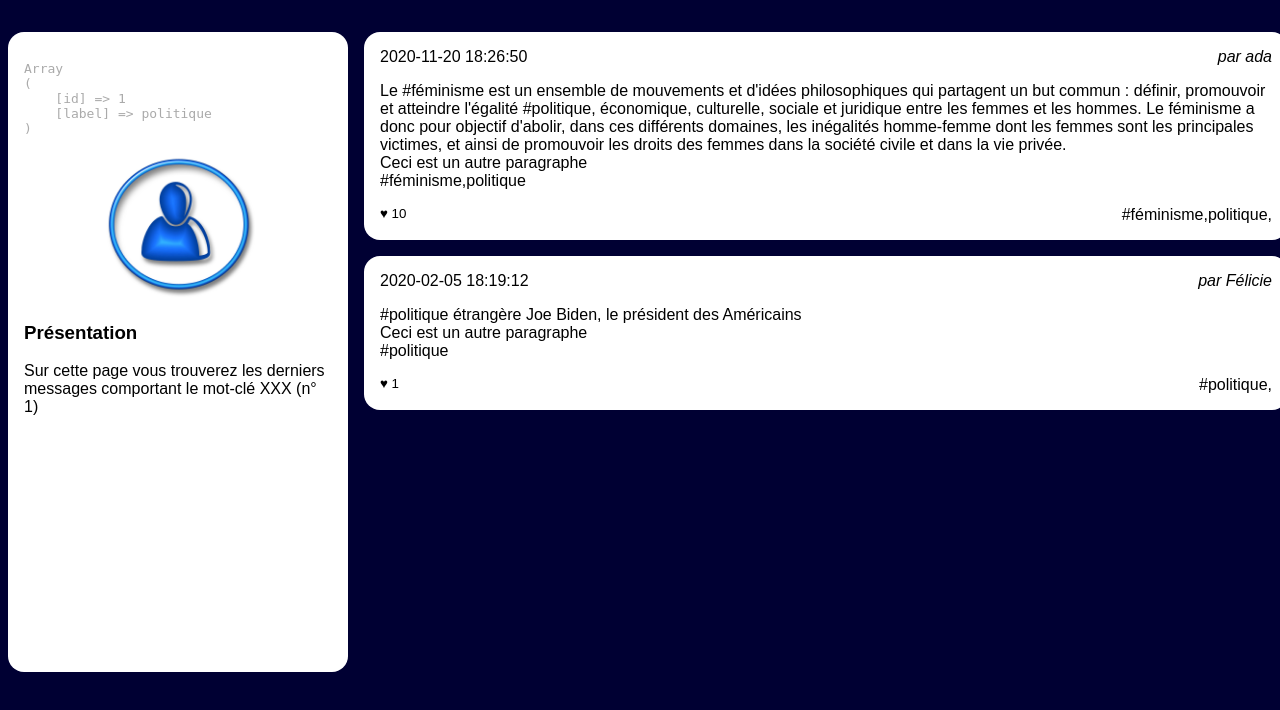
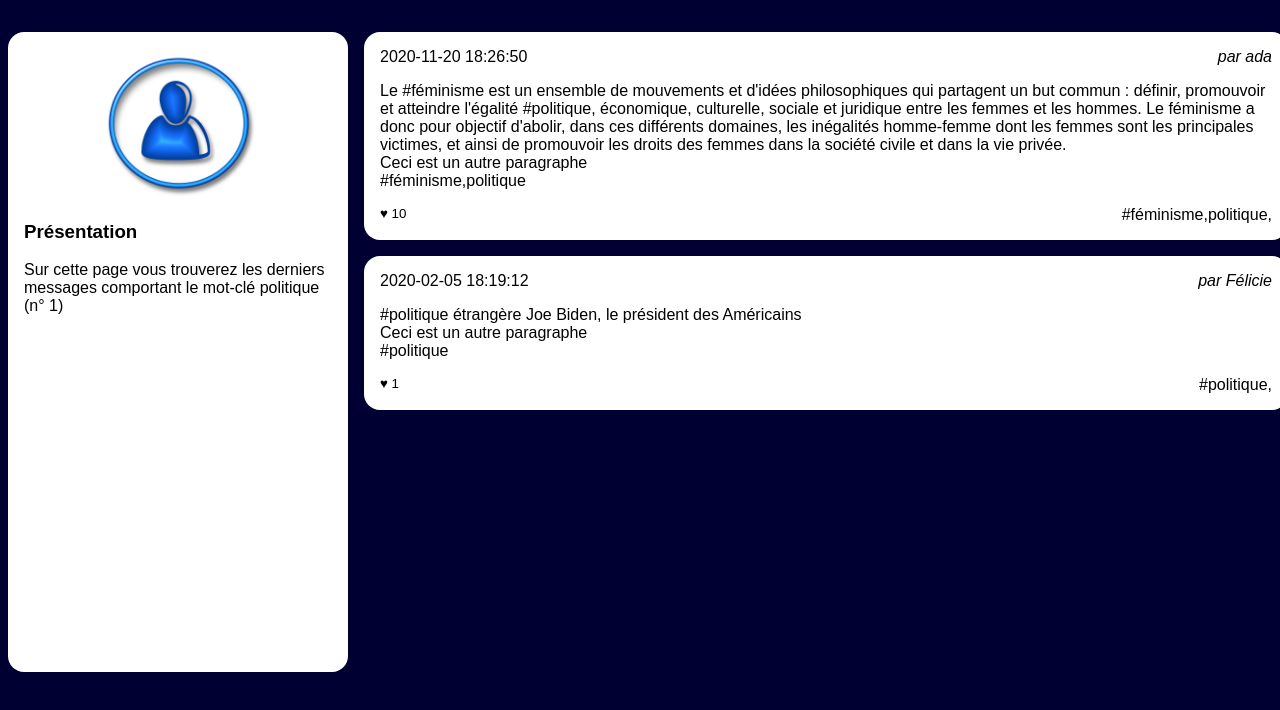
Before and after one commit to adatechschool/project-collectif---reseau-social-php-thomas-arthur-estherl-camille, a PHP site: page /tags.php?tag_id=1 in a window 1280 px wide. Shown: the part 90-800 px from the top of the page. Run offline with PHP 8.4, Linux system fonts and the light colour scheme; data comes from the database, SQL or seed files in the repository.

Commit message:
erreurs corrigées

```diff
--- a/niveau1/niv1/followers.php
+++ b/niveau1/niv1/followers.php
@@ -53,7 +53,7 @@
                 $lesInformations = $mysqli->query($laQuestionEnSql);
                 // Etape 4: à vous de jouer
                 //@todo: faire la boucle while de parcours des abonnés et mettre les bonnes valeurs ci dessous
-                ?> while ($user = $lesInformations->fetch_assoc())
+                while ($user = $lesInformations->fetch_assoc())
                 {
                 ?>
                 <article>
--- a/niveau1/niv1/tags.php
+++ b/niveau1/niv1/tags.php
@@ -52,16 +52,14 @@
                 $lesInformations = $mysqli->query($laQuestionEnSql);
                 $tag = $lesInformations->fetch_assoc();
                 //@todo: afficher le résultat de la ligne ci dessous, remplacer XXX par le label et effacer la ligne ci-dessous
-                echo "<pre>" . print_r($tag, 1) . "</pre>";
                 ?>
                 <img src="user.jpg" alt="Portrait de l'utilisatrice"/>
                 <section>
                     <h3>Présentation</h3>
                     <p>Sur cette page vous trouverez les derniers messages comportant
-                        le mot-clé XXX
+                        le mot-clé <?php echo $tag['label'] ?>
                         (n° <?php echo $tagId ?>)
                     </p>
-
                 </section>
             </aside>
             <main>
@@ -96,8 +94,6 @@
                  */
                 while ($post = $lesInformations->fetch_assoc())
                 {
-
-
                     ?>
                     <article>
                         <h3>
@@ -115,9 +111,6 @@
                         </footer>
                     </article>
                 <?php } ?>
-
-
-
             </main>
         </div>
     </body>
```
Also changed, not shown: niveau1/niv1/feed.php (+3 -6 lines).
